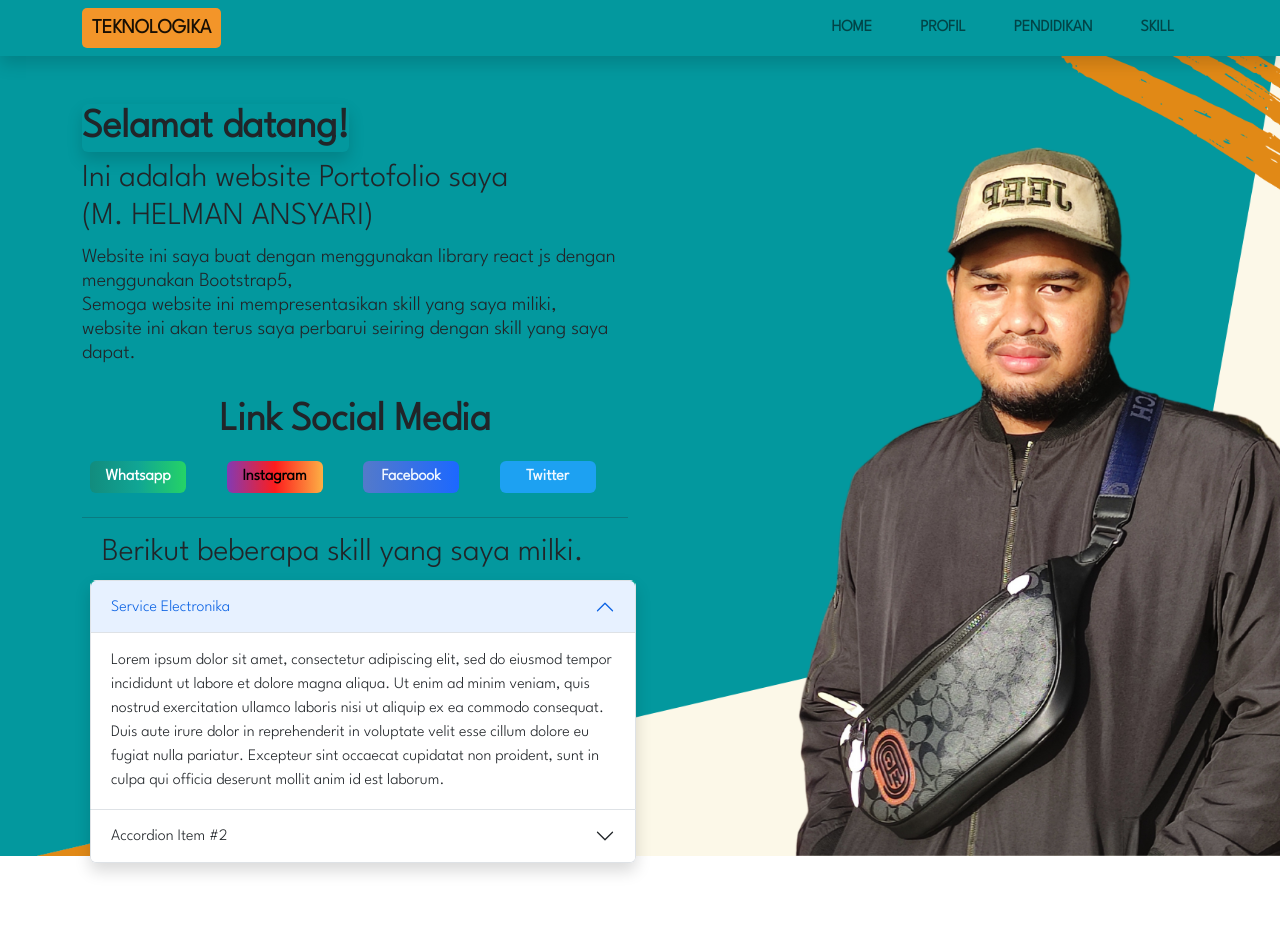
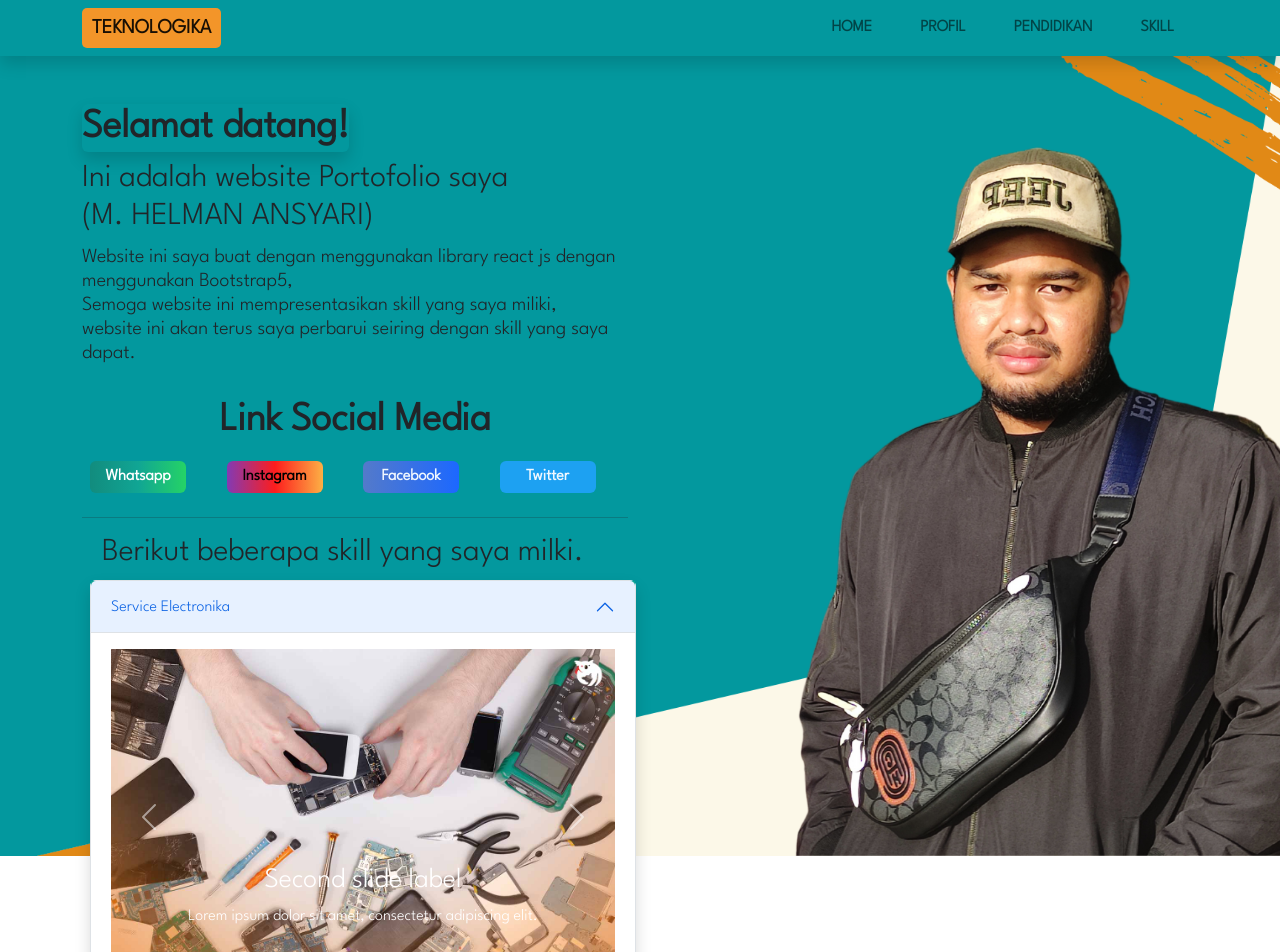
Before and after one commit to kadap99/project-portofolio, a React (Create React App) app: page / in a window 1280 px wide. Shown: the top 952 px of the page. Before the commit the page ends 919 px from the top, so only its background shows below. Built offline with nearby package versions, Linux system fonts and the light colour scheme.

Commit message:
menambah carousel pada dropwdown

```diff
--- /dev/null
+++ b/src/Component/Carousel.js
@@ -0,0 +1,47 @@
+import { Carousel } from "react-bootstrap";
+
+function Carousel1(props) {
+  return (
+    <Carousel>
+      <Carousel.Item>
+        <img
+          className="d-block w-100"
+          src={props.image1}
+          alt="First slide"
+        />
+        <Carousel.Caption>
+          <h3>{props.judul1}</h3>
+          <p>Nulla vitae elit libero, a pharetra augue mollis interdum.</p>
+        </Carousel.Caption>
+      </Carousel.Item>
+      <Carousel.Item>
+        <img
+          className="d-block w-100"
+          src={props.image2}
+          alt="Second slide"
+        />
+
+        <Carousel.Caption>
+          <h3>Second slide label</h3>
+          <p>Lorem ipsum dolor sit amet, consectetur adipiscing elit.</p>
+        </Carousel.Caption>
+      </Carousel.Item>
+      <Carousel.Item>
+        <img
+          className="d-block w-100"
+          src={props.image3}
+          alt="Third slide"
+        />
+
+        <Carousel.Caption>
+          <h3>Third slide label</h3>
+          <p>
+            Praesent commodo cursus magna, vel scelerisque nisl consectetur.
+          </p>
+        </Carousel.Caption>
+      </Carousel.Item>
+    </Carousel>
+  );
+}
+
+export default Carousel1;
--- a/src/Component/Dropdown.js
+++ b/src/Component/Dropdown.js
@@ -1,6 +1,8 @@
 import { Container, Row, Col, Accordion } from "react-bootstrap";
-
-
+import Carousel from './Carousel'
+import gambar from '../assets/2.png'
+import gambar2 from '../assets/service-hp.jpg'
+import gambar3 from '../assets/service-pc.jpg'
 
 function Dropdown() {
     return (
@@ -13,25 +15,13 @@ function Dropdown() {
                         <Accordion.Item eventKey="0">
                           <Accordion.Header className='accbg'>Service Electronika</Accordion.Header>
                           <Accordion.Body>
-                            Lorem ipsum dolor sit amet, consectetur adipiscing elit, sed do
-                            eiusmod tempor incididunt ut labore et dolore magna aliqua. Ut enim ad
-                            minim veniam, quis nostrud exercitation ullamco laboris nisi ut
-                            aliquip ex ea commodo consequat. Duis aute irure dolor in
-                            reprehenderit in voluptate velit esse cillum dolore eu fugiat nulla
-                            pariatur. Excepteur sint occaecat cupidatat non proident, sunt in
-                            culpa qui officia deserunt mollit anim id est laborum.
+                          <Carousel image1={gambar} image2={gambar2} image3={gambar3} judul1={'tes'}/>
                           </Accordion.Body>
                         </Accordion.Item>
                         <Accordion.Item eventKey="1">
-                          <Accordion.Header>Accordion Item #2</Accordion.Header>
+                          <Accordion.Header>Programing (html, css, javascript)</Accordion.Header>
                           <Accordion.Body>
-                            Lorem ipsum dolor sit amet, consectetur adipiscing elit, sed do
-                            eiusmod tempor incididunt ut labore et dolore magna aliqua. Ut enim ad
-                            minim veniam, quis nostrud exercitation ullamco laboris nisi ut
-                            aliquip ex ea commodo consequat. Duis aute irure dolor in
-                            reprehenderit in voluptate velit esse cillum dolore eu fugiat nulla
-                            pariatur. Excepteur sint occaecat cupidatat non proident, sunt in
-                            culpa qui officia deserunt mollit anim id est laborum.
+                          <Carousel />
                           </Accordion.Body>
                         </Accordion.Item>
                     </Accordion>
```
Also changed, not shown: src/assets/service-hp.jpg (added), src/assets/service-pc.jpg (added).
